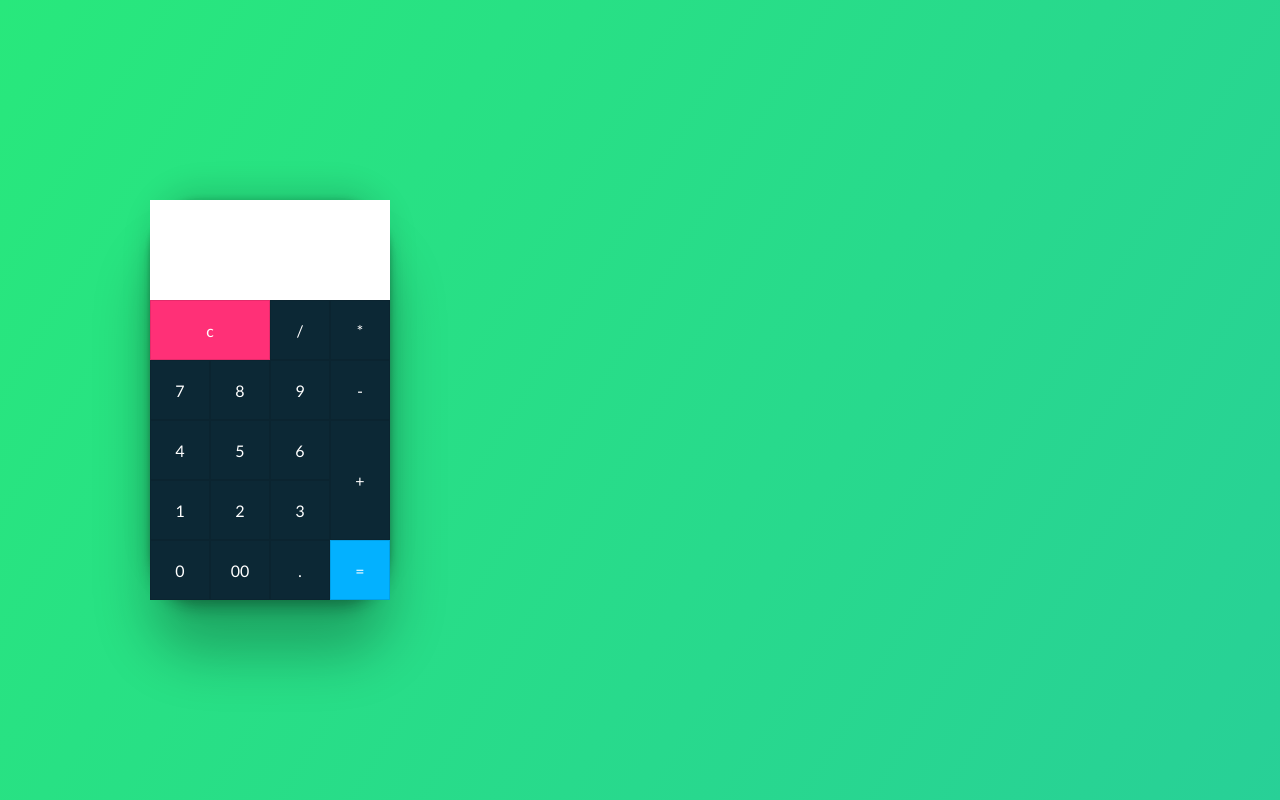
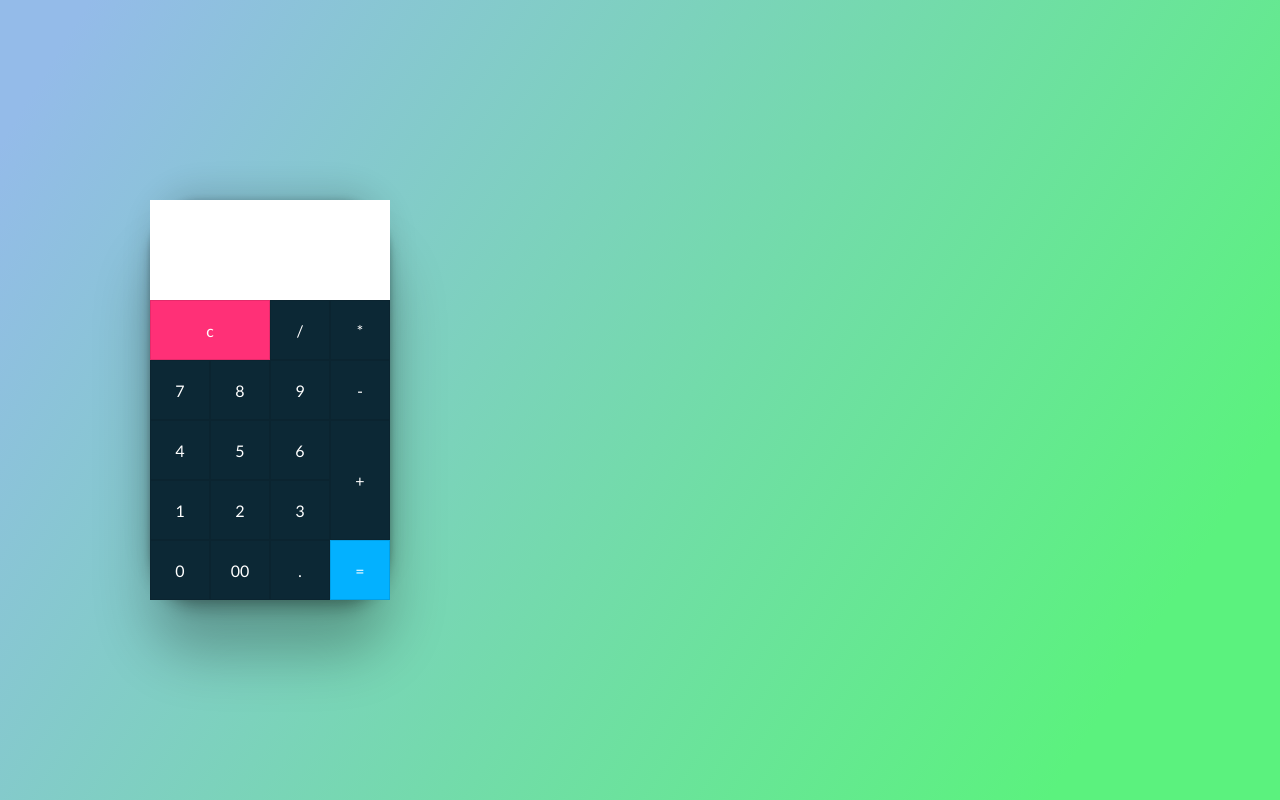
Before and after one commit to Pupz124/ONLINE-CALCULATOR, a plain HTML site: page index.html in a window 1280 px wide. Drawn offline with Linux system fonts and the light colour scheme.

Commit message:
Update styles.css

```diff
--- a/styles.css
+++ b/styles.css
@@ -10,10 +10,8 @@ body {
 	display: flex;
         align-items: center;
         min-height: 100vh;
-	 background: linear-gradient(121deg, #28e87c, #2889e8);
-    background-size: 400% 400%;
-
-    animation: AnimationName 59s ease infinite;
+	background: rgb(91,242,126);
+        background: linear-gradient(302deg, rgba(91,242,126,1) 13%, rgba(148,187,233,1) 95%);
 }
 
 @keyframes gradient {
```
